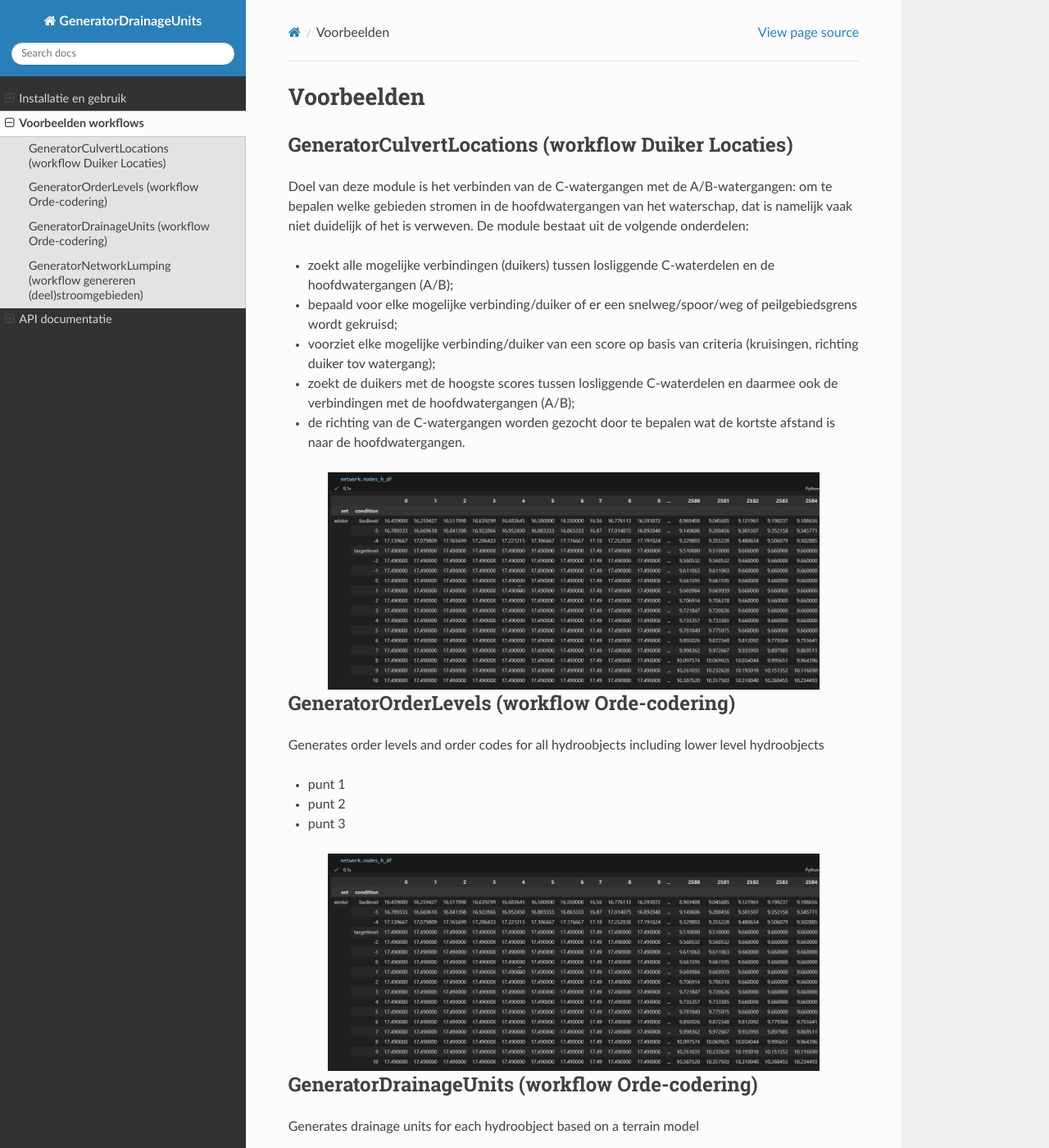
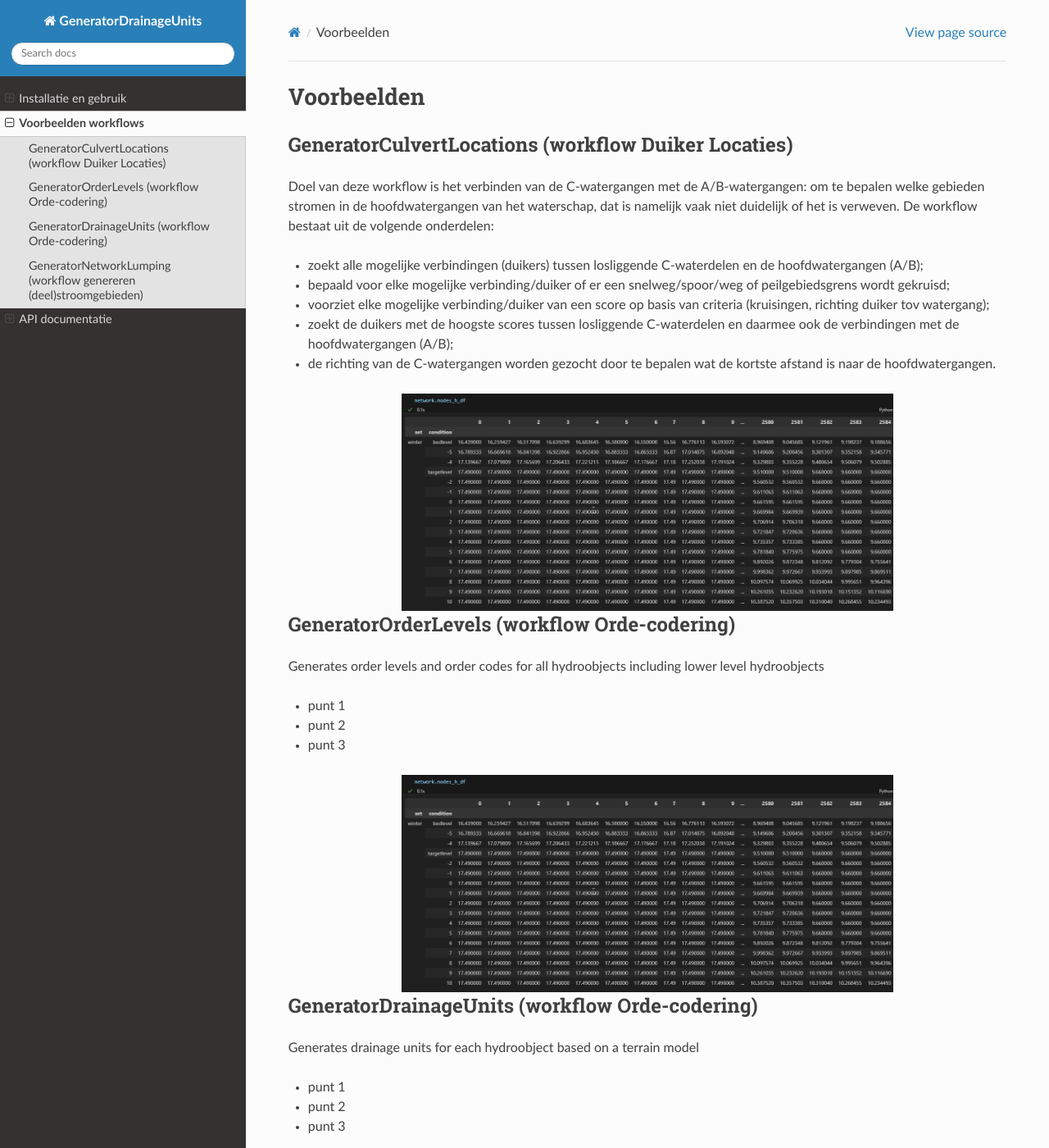
Before and after one commit to Sweco-NL/damo_afvoergebiedaanvoergebied, a Sphinx documentation site: the page built from docs/some_examples.rst, in a window 1280 px wide and 1400 px high. Shown: the whole window at 82% size. Built offline with Sphinx 7.4.7 and the Read the Docs theme 3.1.0, drawn with Linux system fonts in a browser that asks for light colours.

Commit message:
update css docs

```diff
--- /dev/null
+++ b/docs/_static/custom.css
@@ -0,0 +1,4 @@
+.wy-nav-content {
+    max-width: 1200px;
+    margin: 0 auto;
+}
--- a/docs/conf.py
+++ b/docs/conf.py
@@ -38,7 +38,6 @@ templates_path = ["_templates"]
 
 exclude_patterns = ["_build", "Thumbs.db", ".DS_Store"]
 
-
 html_theme = "sphinx_rtd_theme"
 
 html_theme_options = {
@@ -55,6 +54,10 @@ html_theme_options = {
     "titles_only": False,
 }
 
+html_static_path = ['_static']
+html_css_files = [
+    'custom.css',
+]
 
 # Allow errors in notebooks, so we can see the error online
 nbsphinx_allow_errors = True
--- a/docs/some_examples.rst
+++ b/docs/some_examples.rst
@@ -3,8 +3,8 @@ Voorbeelden
 
 GeneratorCulvertLocations (workflow Duiker Locaties)
 ^^^^^^^^^^^^^^^^^^^^^^^^^^^^
-Doel van deze module is het verbinden van de C-watergangen met de A/B-watergangen: om te bepalen welke gebieden stromen in de hoofdwatergangen van het waterschap, dat is namelijk vaak niet duidelijk of het is verweven.
-De module bestaat uit de volgende onderdelen:
+Doel van deze workflow is het verbinden van de C-watergangen met de A/B-watergangen: om te bepalen welke gebieden stromen in de hoofdwatergangen van het waterschap, dat is namelijk vaak niet duidelijk of het is verweven.
+De workflow bestaat uit de volgende onderdelen:
 
 * zoekt alle mogelijke verbindingen (duikers) tussen losliggende C-waterdelen en de hoofdwatergangen (A/B);
 * bepaald voor elke mogelijke verbinding/duiker of er een snelweg/spoor/weg of peilgebiedsgrens wordt gekruisd;
@@ -16,6 +16,7 @@ De module bestaat uit de volgende onderdelen:
     :alt: Generator Culvert Locations (generator duiker locaties)
     :width: 600px
     :align: center
+
 
 GeneratorOrderLevels (workflow Orde-codering)
 ^^^^^^^^^^^^^^^^^^^^^^^^^^^^
@@ -30,6 +31,7 @@ Generates order levels and order codes for all hydroobjects including lower leve
     :width: 600px
     :align: center
 
+
 GeneratorDrainageUnits (workflow Orde-codering)
 ^^^^^^^^^^^^^^^^^^^^^^^^^^^^
 Generates drainage units for each hydroobject based on a terrain model
@@ -43,6 +45,7 @@ Generates drainage units for each hydroobject based on a terrain model
     :width: 600px
     :align: center
 
+
 GeneratorNetworkLumping (workflow genereren (deel)stroomgebieden)
 ^^^^^^^^^^^^^^^^^^^^^^^^^^^^
 Generates upstream (sub)basins for predefined outflow points
```
